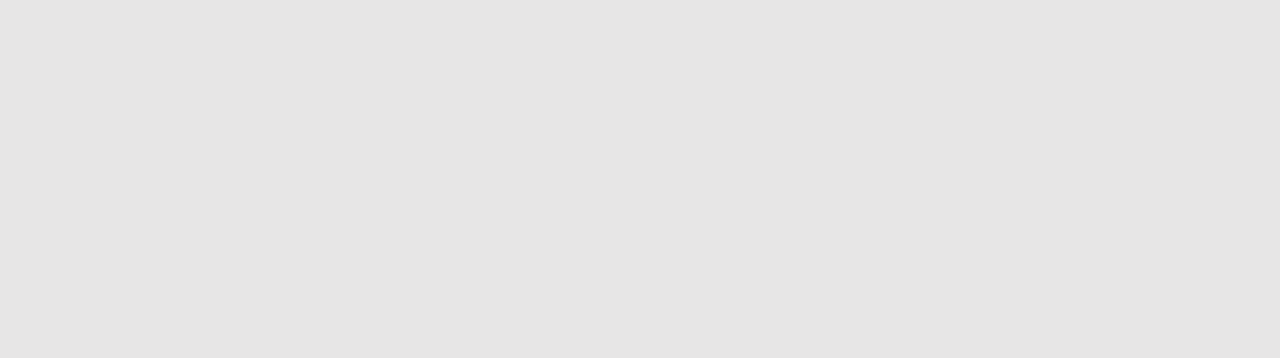
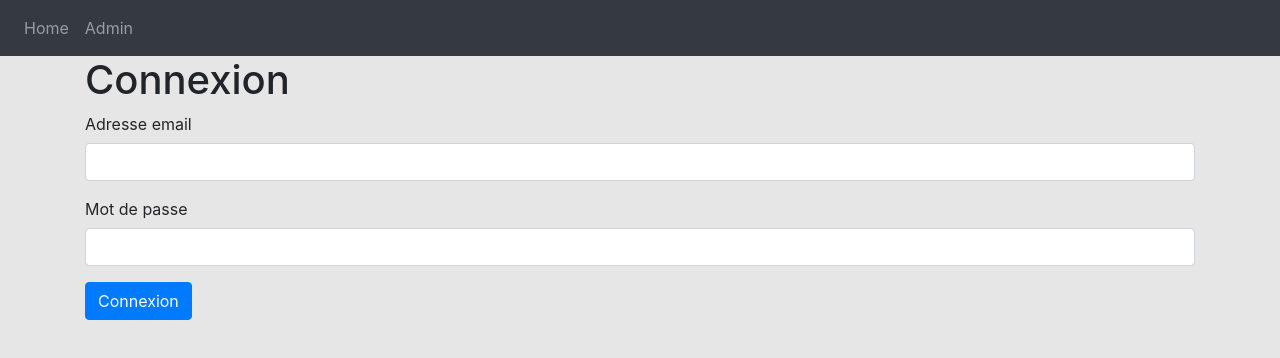
Before and after one commit to ChrisManin/air-quality, a Vue app: page /login in a window 1280 px wide. Shown: the top 358 px of the page. Built offline with nearby package versions, Linux system fonts and the light colour scheme.

Commit message:
Barre de nav et page de connexion

```diff
--- a/src/App.vue
+++ b/src/App.vue
@@ -1,5 +1,6 @@
 <template>
   <div id="app">
+    <NavBar />
     <div class="container">
       <router-view />
     </div>
@@ -7,8 +8,12 @@
 </template>
 
 <script>
+import NavBar from "@/components/NavBar";
 export default {
-  name: "App"
+  name: "App",
+  components: {
+    NavBar,
+  },
 };
 </script>
 
--- /dev/null
+++ b/src/components/NavBar.vue
@@ -0,0 +1,17 @@
+<template>
+  <div>
+    <b-navbar type="dark" variant="dark">
+      <b-navbar-nav>
+        <b-nav-item href="/">Home</b-nav-item>
+        <b-nav-item href="/admin">Admin</b-nav-item>
+      </b-navbar-nav>
+    </b-navbar>
+  </div>
+</template>
+
+<script>
+export default {};
+</script>
+
+<style lang="scss" scoped>
+</style>
--- /dev/null
+++ b/src/components/pages/Login.vue
@@ -0,0 +1,39 @@
+<template>
+  <div>
+    <h1>Connexion</h1>
+    <b-form @submit="submitAction">
+      <b-form-group label="Adresse email">
+        <b-form-input v-model="email" type="email"></b-form-input>
+      </b-form-group>
+
+      <b-form-group label="Mot de passe">
+        <b-form-input v-model="password" type="password" />
+      </b-form-group>
+      <b-button type="submit" variant="primary">Connexion</b-button>
+
+      <b-alert show v-if="messageError" variant="danger">{{ messageError }}</b-alert>
+    </b-form>
+  </div>
+</template>
+
+<script>
+export default {
+  data() {
+    return {
+      email: null,
+      password: null,
+      messageError: false
+    };
+  },
+  methods: {
+      submitAction(evt) {
+          evt.preventDefault();
+          console.log({email:this.email, password:this.password});
+
+      }
+  },
+};
+</script>
+
+<style lang="scss" scoped>
+</style>
--- a/src/main.js
+++ b/src/main.js
@@ -8,6 +8,8 @@ import 'bootstrap-vue/dist/bootstrap-vue.css';
 
 import Home from '@/components/pages/Home';
 import Admin from '@/components/pages/Admin';
+import Login from '@/components/pages/Login';
+
 
 import './assets/custom.scss';
 
@@ -19,7 +21,8 @@ Vue.config.productionTip = false;
 
 const routes = [
   { path: "/", component: Home },
-  { path: "/admin", component: Admin }
+  { path: "/admin", component: Admin },
+  { path: "/login", component: Login }
 ];
 
 const router = new VueRouter({
```
